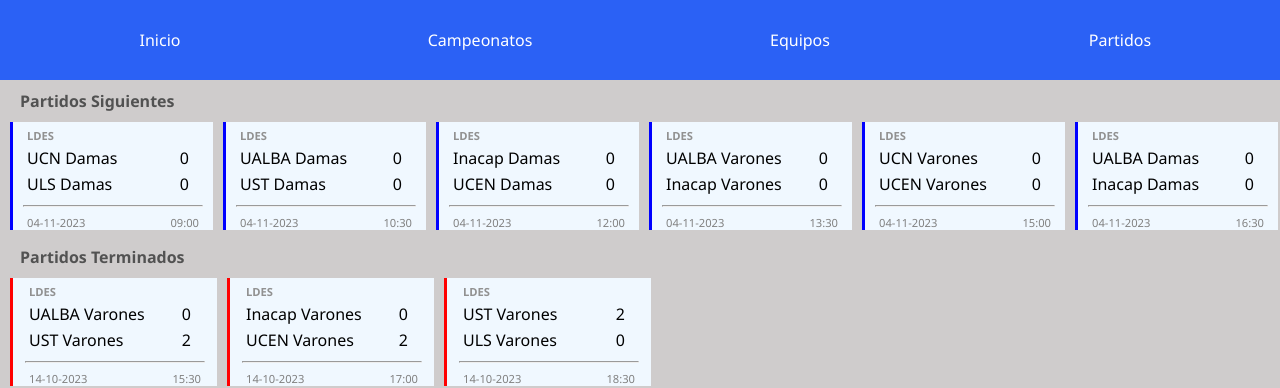
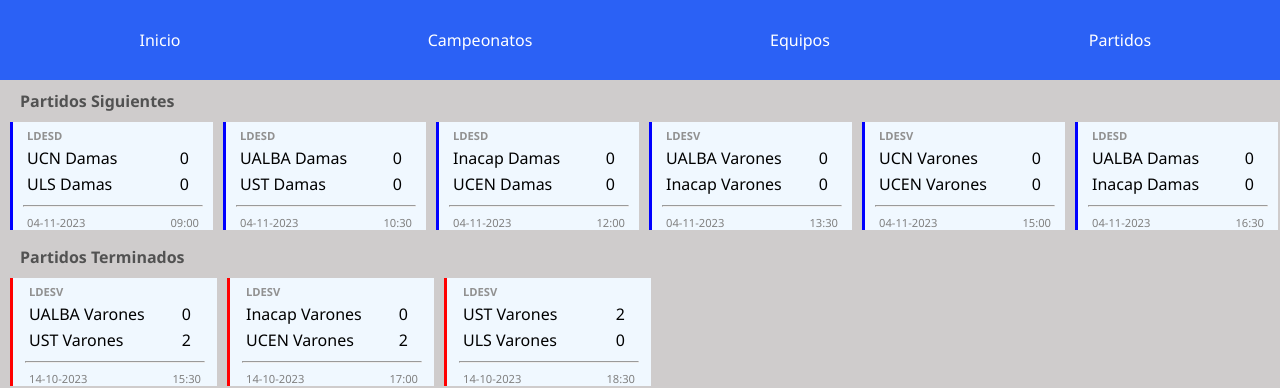
Before and after one commit to Joelherr09/test-app-v, a React (Vite) app: page / in a window 1280 px wide. Shown: the top 388 px of the page. Built offline with nearby package versions, Linux system fonts and the light colour scheme.

Commit message:
update campeonatos y partidos
LDESV para varones
LDESD para damas

```diff
--- a/src/data/campeonatos.js
+++ b/src/data/campeonatos.js
@@ -5,7 +5,7 @@ const campeonatos = [
         estado: "En curso",
         premio: "$300.000",
         ciudad: "La Serena",
-        siglas: "LDES",
+        siglas: "LDESV",
         participantes: {
             equipo_1: {
                 name: "Inacap Varone",
@@ -29,12 +29,12 @@ const campeonatos = [
 
     },
     {
-        id: "1",
+        id: "2",
         nombre: "Liga De Educación Superior Damas",
         estado: "En curso",
         premio: "$300.000",
         ciudad: "La Serena",
-        siglas: "LDES",
+        siglas: "LDESD",
         participantes: {
             equipo_1: {
                 name: "Inacap Damas",
--- a/src/data/partidos.js
+++ b/src/data/partidos.js
@@ -7,7 +7,7 @@ const partidos = [
         hora: "15:30",
         lugar: "Polideportivo",
         estado: "terminado",
-        campeonato: "LDES",
+        campeonato: "LDESV",
         resultado: {
             equipo_1: {
                 puntos: [18, 17],
@@ -27,7 +27,7 @@ const partidos = [
         hora: "17:00",
         lugar: "Polideportivo",
         estado: "terminado",
-        campeonato: "LDES",
+        campeonato: "LDESV",
         resultado: {
             equipo_1: {
                 puntos: [19, 22],
@@ -47,7 +47,7 @@ const partidos = [
         hora: "18:30",
         lugar: "Polideportivo",
         estado: "terminado",
-        campeonato: "LDES",
+        campeonato: "LDESV",
         resultado: {
             equipo_1: {
                 puntos: [25, 25],
@@ -67,7 +67,7 @@ const partidos = [
         hora: "09:00",
         lugar: "Polideportivo",
         estado: "proximo",
-        campeonato: "LDES",
+        campeonato: "LDESD",
         resultado: {
             equipo_1: {
                 puntos: [0, 0, 0],
@@ -87,7 +87,7 @@ const partidos = [
         hora: "10:30",
         lugar: "Polideportivo",
         estado: "proximo",
-        campeonato: "LDES",
+        campeonato: "LDESD",
         resultado: {
             equipo_1: {
                 puntos: [0, 0, 0],
@@ -107,7 +107,7 @@ const partidos = [
         hora: "12:00",
         lugar: "Polideportivo",
         estado: "proximo",
-        campeonato: "LDES",
+        campeonato: "LDESD",
         resultado: {
             equipo_1: {
                 puntos: [0, 0, 0],
@@ -127,7 +127,7 @@ const partidos = [
         hora: "13:30",
         lugar: "Polideportivo",
         estado: "proximo",
-        campeonato: "LDES",
+        campeonato: "LDESV",
         resultado: {
             equipo_1: {
                 puntos: [0, 0, 0],
@@ -147,7 +147,7 @@ const partidos = [
         hora: "15:00",
         lugar: "Polideportivo",
         estado: "proximo",
-        campeonato: "LDES",
+        campeonato: "LDESV",
         resultado: {
             equipo_1: {
                 puntos: [0, 0, 0],
@@ -167,7 +167,7 @@ const partidos = [
         hora: "16:30",
         lugar: "Polideportivo",
         estado: "proximo",
-        campeonato: "LDES",
+        campeonato: "LDESD",
         resultado: {
             equipo_1: {
                 puntos: [0, 0, 0],
@@ -187,7 +187,7 @@ const partidos = [
         hora: "18:00",
         lugar: "Polideportivo",
         estado: "proximo",
-        campeonato: "LDES",
+        campeonato: "LDESD",
         resultado: {
             equipo_1: {
                 puntos: [0, 0, 0],
@@ -207,7 +207,7 @@ const partidos = [
         hora: "09:00",
         lugar: "Techado TB",
         estado: "proximo",
-        campeonato: "LDES",
+        campeonato: "LDESV",
         resultado: {
             equipo_1: {
                 puntos: [0, 0, 0],
@@ -227,7 +227,7 @@ const partidos = [
         hora: "10:30",
         lugar: "Techado TB",
         estado: "proximo",
-        campeonato: "LDES",
+        campeonato: "LDESV",
         resultado: {
             equipo_1: {
                 puntos: [0, 0, 0],
@@ -247,7 +247,7 @@ const partidos = [
         hora: "12:00",
         lugar: "Techado TB",
         estado: "proximo",
-        campeonato: "LDES",
+        campeonato: "LDESV",
         resultado: {
             equipo_1: {
                 puntos: [0, 0, 0],
@@ -267,7 +267,7 @@ const partidos = [
         hora: "13:30",
         lugar: "Techado TB",
         estado: "proximo",
-        campeonato: "LDES",
+        campeonato: "LDESD",
         resultado: {
             equipo_1: {
                 puntos: [0, 0, 0],
@@ -287,7 +287,7 @@ const partidos = [
         hora: "15:00",
         lugar: "Techado TB",
         estado: "proximo",
-        campeonato: "LDES",
+        campeonato: "LDESD",
         resultado: {
             equipo_1: {
                 puntos: [0, 0, 0],
@@ -307,7 +307,7 @@ const partidos = [
         hora: "16:30",
         lugar: "Techado TB",
         estado: "proximo",
-        campeonato: "LDES",
+        campeonato: "LDESD",
         resultado: {
             equipo_1: {
                 puntos: [0, 0, 0],
@@ -327,7 +327,7 @@ const partidos = [
         hora: "18:00",
         lugar: "Techado TB",
         estado: "proximo",
-        campeonato: "LDES",
+        campeonato: "LDESD",
         resultado: {
             equipo_1: {
                 puntos: [0, 0, 0],
@@ -347,7 +347,7 @@ const partidos = [
         hora: "09:00",
         lugar: "Techado TB",
         estado: "proximo",
-        campeonato: "LDES",
+        campeonato: "LDESV",
         resultado: {
             equipo_1: {
                 puntos: [0, 0, 0],
@@ -367,7 +367,7 @@ const partidos = [
         hora: "10:30",
         lugar: "Techado TB",
         estado: "proximo",
-        campeonato: "LDES",
+        campeonato: "LDESV",
         resultado: {
             equipo_1: {
                 puntos: [0, 0, 0],
@@ -387,7 +387,7 @@ const partidos = [
         hora: "12:00",
         lugar: "Techado TB",
         estado: "proximo",
-        campeonato: "LDES",
+        campeonato: "LDESV",
         resultado: {
             equipo_1: {
                 puntos: [0, 0, 0],
@@ -407,7 +407,7 @@ const partidos = [
         hora: "13:30",
         lugar: "Techado TB",
         estado: "proximo",
-        campeonato: "LDES",
+        campeonato: "LDESD",
         resultado: {
             equipo_1: {
                 puntos: [0, 0, 0],
@@ -427,7 +427,7 @@ const partidos = [
         hora: "15:00",
         lugar: "Techado TB",
         estado: "proximo",
-        campeonato: "LDES",
+        campeonato: "LDESD",
         resultado: {
             equipo_1: {
                 puntos: [0, 0, 0],
@@ -447,7 +447,7 @@ const partidos = [
         hora: "16:30",
         lugar: "Techado TB",
         estado: "proximo",
-        campeonato: "LDES",
+        campeonato: "LDESD",
         resultado: {
             equipo_1: {
                 puntos: [0, 0, 0],
```
